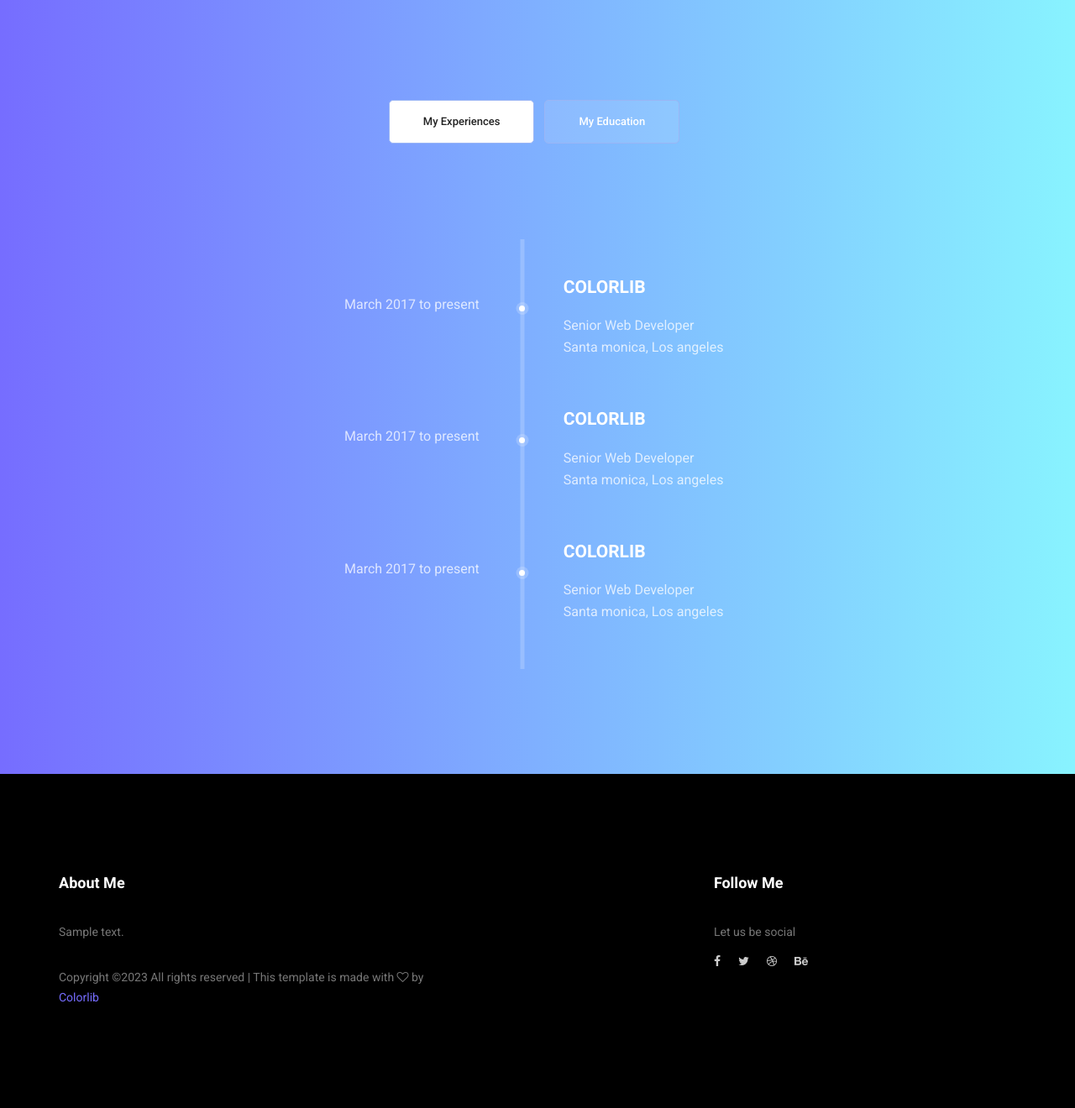
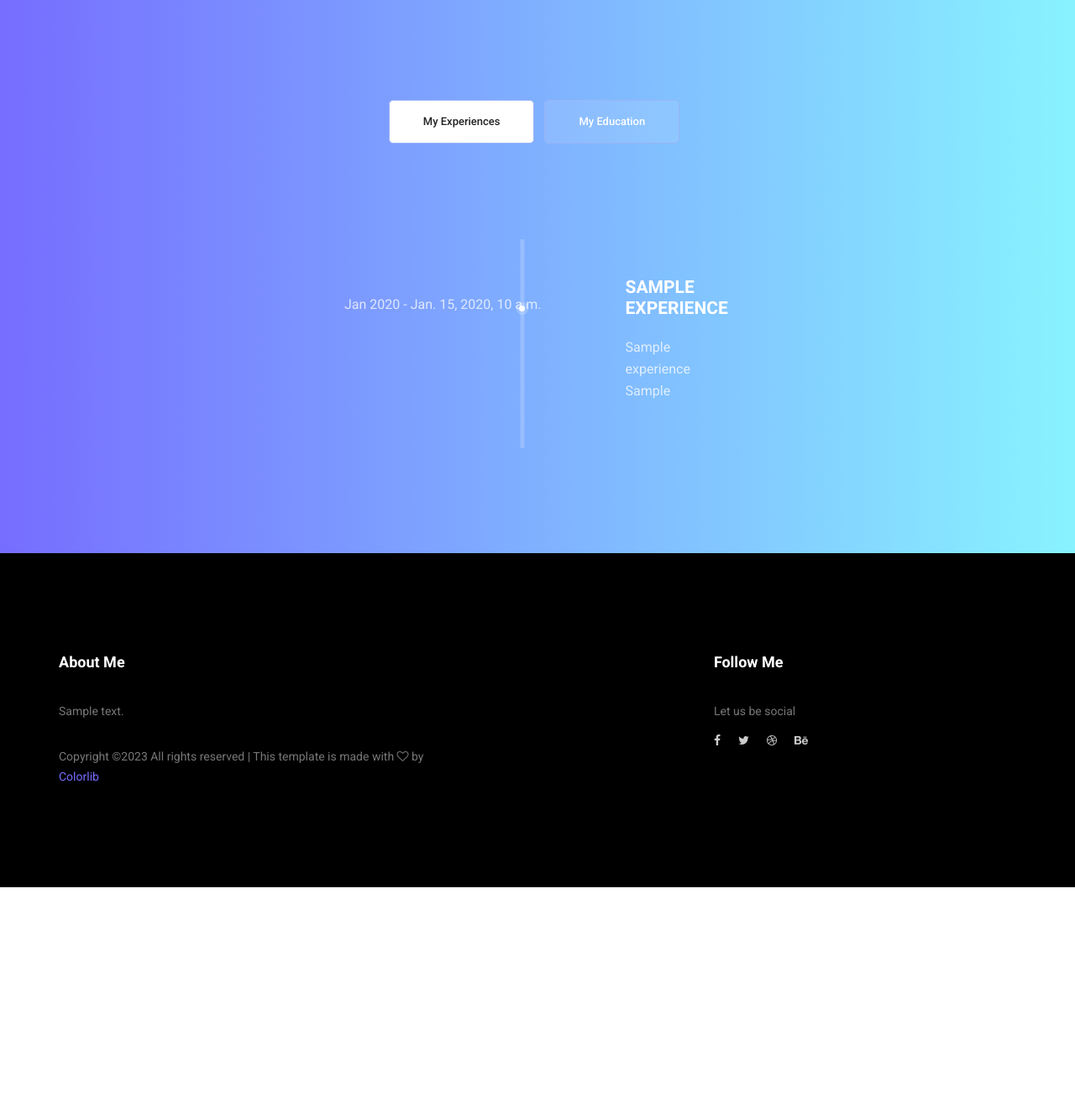
Before and after one commit to turabozan/Resume_Training, a Django app: template templates/index.html in a window 1280 px wide. Shown: the part 1328-2648 px from the top of the page at 84% size. After the commit the page ends 2385 px from the top, so only its background shows below. Run offline with Django 4.2, Linux system fonts and the light colour scheme; the template is opened without the code that fills it: most values are stand-ins (such as "Sample title", 1, 10 or a date in 2020); grey boxes marked "Sample" are stand-in pictures; some libraries are stand-ins or nearby versions.

Commit message:
refactor: apply experiences to frontend

```diff
--- a/templates/index.html
+++ b/templates/index.html
@@ -96,42 +96,27 @@
                 <div class="tab-content" id="myTabContent">
                     <div class="tab-pane fade show active" id="home" role="tabpanel" aria-labelledby="home-tab">
                         <ul class="list">
+
+                            {% for experience in experiences %}
                             <li>
                                 <span></span>
                                 <div class="media">
                                     <div class="d-flex">
-                                        <p>March 2017 to present</p>
+                                        <p>{{ experience.start_date|date:"M Y" }} -
+                                            {% if experience.end_date %}
+                                                {{ experience.end_date }}
+                                            {% else %}
+                                                Present
+                                            {% endif %}
+                                        </p>
                                     </div>
                                     <div class="media-body">
-                                        <h4>Colorlib</h4>
-                                        <p>Senior Web Developer <br/>Santa monica, Los angeles</p>
+                                        <h4>{{ experience.company_name }}</h4>
+                                        <p>{{ experience.job_title }} <br/>{{ experience.job_location }}</p>
                                     </div>
                                 </div>
                             </li>
-                            <li>
-                                <span></span>
-                                <div class="media">
-                                    <div class="d-flex">
-                                        <p>March 2017 to present</p>
-                                    </div>
-                                    <div class="media-body">
-                                        <h4>Colorlib</h4>
-                                        <p>Senior Web Developer <br/>Santa monica, Los angeles</p>
-                                    </div>
-                                </div>
-                            </li>
-                            <li>
-                                <span></span>
-                                <div class="media">
-                                    <div class="d-flex">
-                                        <p>March 2017 to present</p>
-                                    </div>
-                                    <div class="media-body">
-                                        <h4>Colorlib</h4>
-                                        <p>Senior Web Developer <br/>Santa monica, Los angeles</p>
-                                    </div>
-                                </div>
-                            </li>
+                            {% endfor %}
                         </ul>
                     </div>
                     <div class="tab-pane fade" id="profile" role="tabpanel" aria-labelledby="profile-tab">
```
Also changed, not shown: core/views.py (+8 -0 lines).
